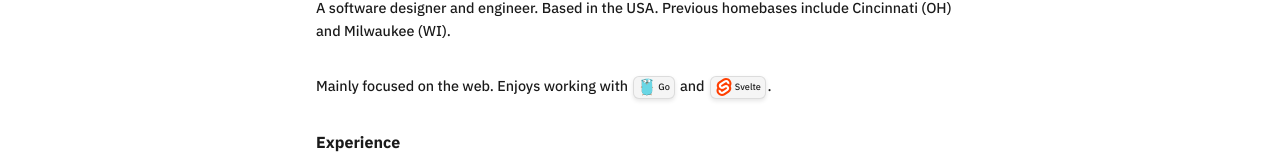
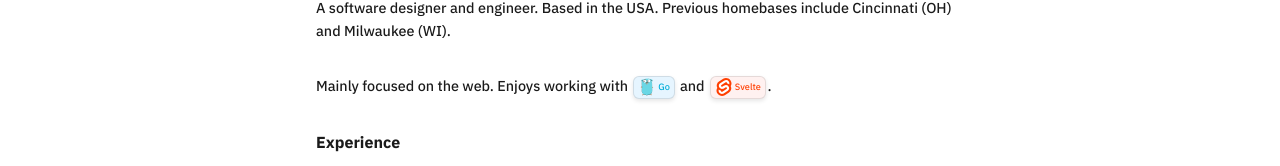
Before and after one commit to steelesh/steelesh.dev, a SvelteKit app: page / in a window 1280 px wide. Shown: the part 296-462 px from the top of the page. Built offline with nearby package versions, Linux system fonts and the light colour scheme.

Commit message:
style: make badges more vibrant

```diff
--- a/src/components/programming-lang-icon.svelte
+++ b/src/components/programming-lang-icon.svelte
@@ -3,25 +3,66 @@
 
   const { language } = $props();
   const languageIcon = programmingLanguages.find(lang => lang.name === language);
+
+  let isDarkMode = false;
+
+  if (typeof window !== "undefined") {
+    isDarkMode = window.matchMedia("(prefers-color-scheme: dark)").matches;
+
+    window.matchMedia("(prefers-color-scheme: dark)").addEventListener("change", (event) => {
+      isDarkMode = event.matches;
+    });
+  }
+
+  function getBackgroundColor(langName: string) {
+    const colorMap = {
+      Go: isDarkMode ? "#00526A" : "#E6F5FF",
+      Python: isDarkMode ? "#306998" : "#F0F3F9",
+      Svelte: isDarkMode ? "#4A2D2B" : "#FFF1F0",
+      Java: isDarkMode ? "#1E3A5F" : "#F5F6FA",
+      CSharp: isDarkMode ? "#3E2E42" : "#F3E5F5",
+      TypeScript: isDarkMode ? "#1A365D" : "#EFF6FC",
+    };
+
+    return colorMap[langName as keyof typeof colorMap];
+  }
+
+  function getTextColor(langName: string) {
+    const colorMap = {
+      Go: isDarkMode ? "#FFFFFF" : "#00ADD8",
+      Python: isDarkMode ? "#FFD43B" : "#3776AB",
+      Svelte: isDarkMode ? "#FF3E00" : "#FF3E00",
+      Java: isDarkMode ? "#EA2D2E" : "#007396",
+      CSharp: isDarkMode ? "#FFFFFF" : "#9B4F96",
+      TypeScript: isDarkMode ? "#007ACC" : "#007ACC",
+    };
+
+    return colorMap[langName as keyof typeof colorMap];
+  }
 </script>
 
-<span class="icon">
-  {#if languageIcon}
+{#if languageIcon}
+  <span
+    class="icon"
+    style="
+      background-color: {getBackgroundColor(languageIcon.name)};
+        color: {getTextColor(languageIcon.name)};
+    "
+  >
     <a href={languageIcon.link} rel="noreferrer" aria-label={languageIcon.name}>
       <!-- eslint-disable-next-line svelte/no-at-html-tags -->
       <span>{@html languageIcon.svg}</span>
       <span>{languageIcon.name}</span>
     </a>
-  {:else}
-    <span>Language not found</span>
-  {/if}
-</span>
+  </span>
+{:else}
+  <span>Language not found</span>
+{/if}
 
 <style>
   .icon {
     margin: 0.1rem;
     padding: 0.1rem 0.25rem;
-    background-color: var(--bg-badge);
     border-radius: 0.375rem;
     cursor: pointer;
     backdrop-filter: blur(4px);
@@ -40,7 +81,6 @@
     display: inline-flex;
     align-items: center;
     vertical-align: middle;
-    color: var(--fg);
   }
 
   a {
```
